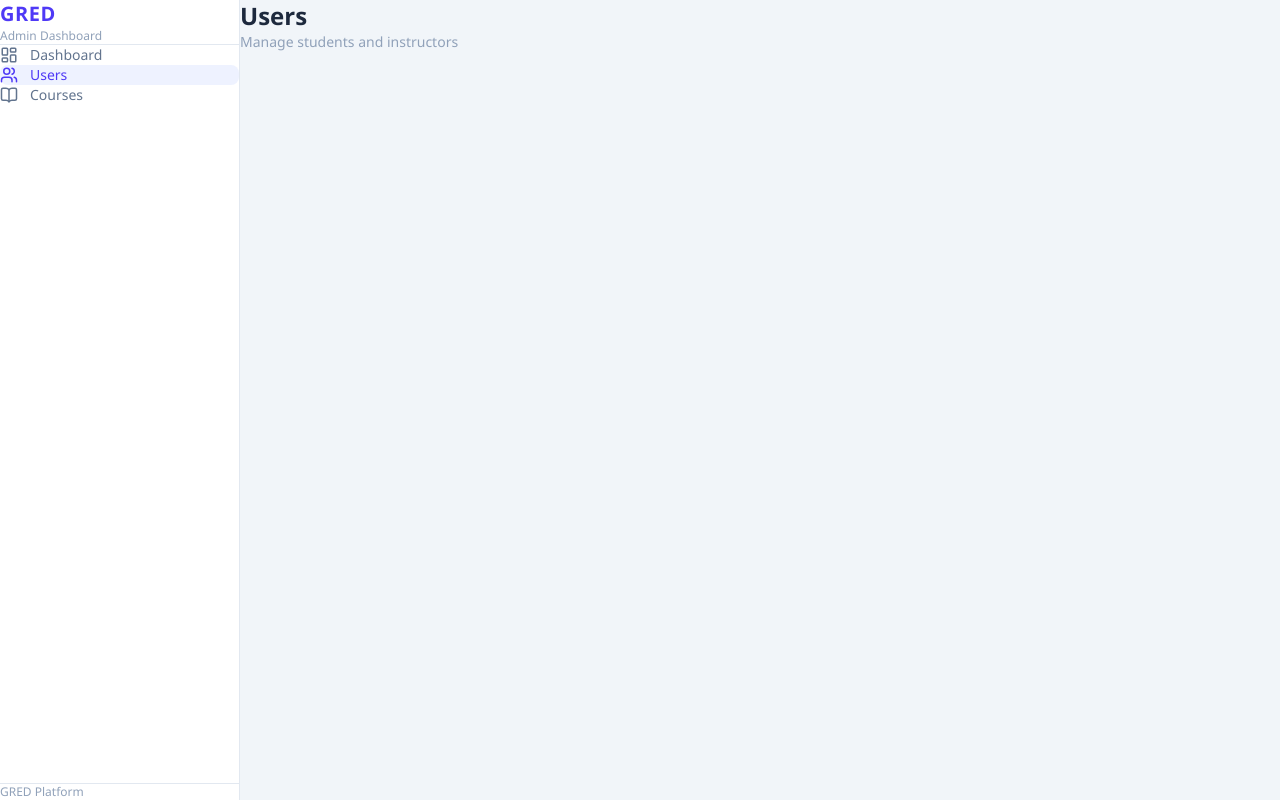
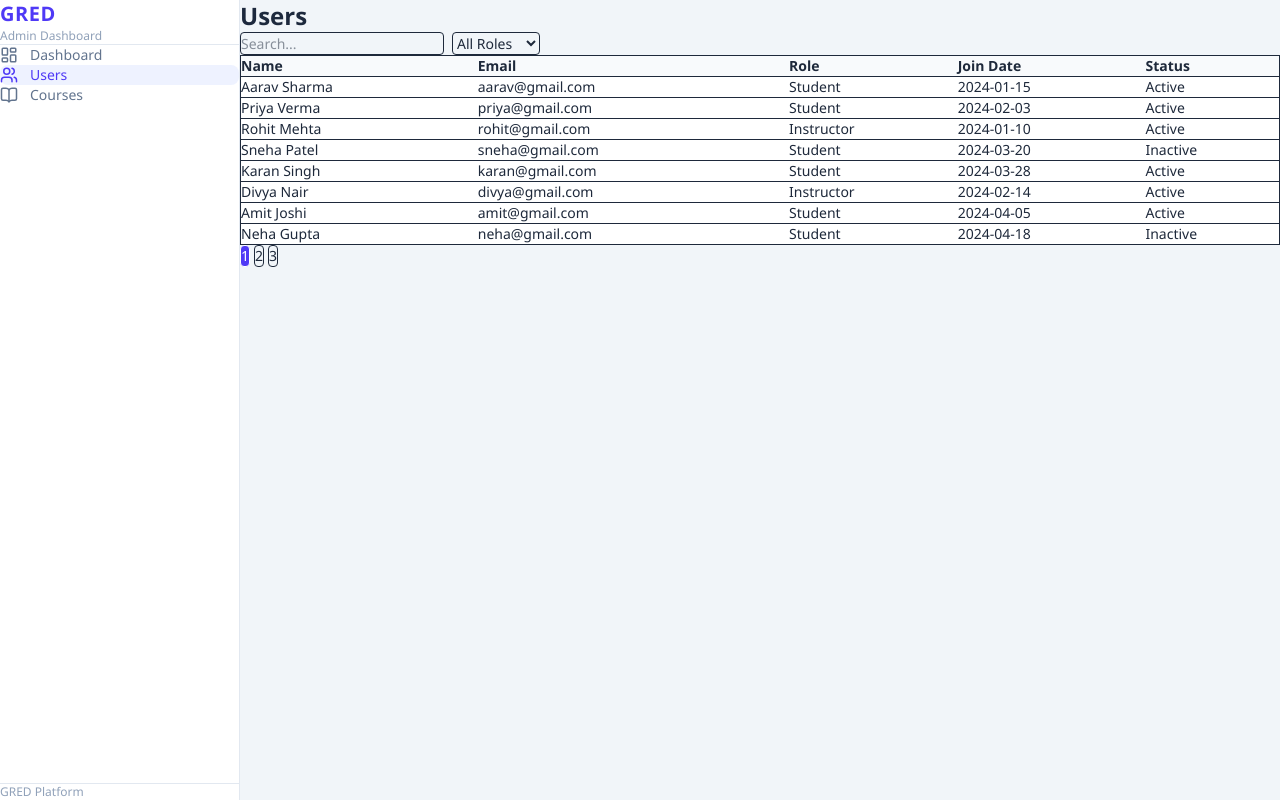
Before and after one commit to ajayygurjar/gred-dashboard, a React (Vite) app: page /users in a window 1280 px wide. Built offline with nearby package versions, Linux system fonts and the light colour scheme.

Commit message:
couses and users page

```diff
--- a/src/components/Layout.jsx
+++ b/src/components/Layout.jsx
@@ -4,7 +4,7 @@ const Layout = ({ children }) => {
     return (<>
         <div className="flex min-h-screen bg-slate-100">
             <Sidebar />
-            <main className="flex-1 p-6 overflow-y-auto">
+            <main className="flex-1 p-8 overflow-y-auto">
                 {children}
             </main>
         </div>
--- a/src/components/RecentEnrollments.jsx
+++ b/src/components/RecentEnrollments.jsx
@@ -1,98 +1,39 @@
 import { users, courses, enrollments } from '../data/dummyData'
 
-const getStatusBadge = (status) => {
-    if (status === 'completed') {
-        return (
-            <span className="px-2.5 py-0.5 rounded-full text-xs font-medium bg-green-50 text-green-600">
-                Completed
-            </span>
-        )
-    }
-    return (
-        <span className="px-2.5 py-0.5 rounded-full text-xs font-medium bg-yellow-50 text-yellow-600">
-            Ongoing
-        </span>
-    )
-}
-
 const RecentEnrollments = () => {
-    const recent = enrollments
-        .slice(-6)
-        .reverse()
-        .map((enrollment) => {
-            const user = users.find((u) => u.id === enrollment.userId)
-            const course = courses.find((c) => c.id === enrollment.courseId)
-            return {
-                id: enrollment.id,
-                userName: user?.name ?? 'Unknown User',
-                courseName: course?.title ?? 'Unknown Course',
-                enrolledOn: enrollment.enrolledOn,
-                status: enrollment.status,
-            }
-        })
+    const recent = enrollments.slice(-6).reverse().map((e) => ({
+        id: e.id,
+        userName: users.find((u) => u.id === e.userId)?.name ?? 'Unknown',
+        courseName: courses.find((c) => c.id === e.courseId)?.title ?? 'Unknown',
+        enrolledOn: e.enrolledOn,
+        status: e.status,
+    }))
 
     return (
-        <div className="bg-white rounded-xl border border-slate-200">
-
-            {/* header */}
-            <div className="px-5 py-4 border-b border-slate-200">
-                <h3 className="text-base font-semibold text-slate-800">
-                    Recent Enrollments
-                </h3>
-                <p className="text-xs text-slate-400 mt-0.5">
-                    Latest 6 enrollment activities
-                </p>
+        <div className="bg-white rounded-xl border border-slate-200 mt-4">
+            <div className="px-5 py-4 border-b border-slate-100">
+                <h3 className="text-base font-semibold text-slate-800">Recent Enrollments</h3>
             </div>
-
-            {/* table */}
-            <div className="overflow-x-auto">
             <table className="w-full text-sm">
-
-                    {/* head */}
-                    <thead>
-                        <tr className="border-b border-slate-200 bg-slate-50">
-                            <th className="text-left px-5 py-3 text-xs font-semibold text-slate-400 uppercase tracking-wide">
-                                Student
-                            </th>
-                            <th className="text-left px-5 py-3 text-xs font-semibold text-slate-400 uppercase tracking-wide">
-                                Course
-                            </th>
-                            <th className="text-left px-5 py-3 text-xs font-semibold text-slate-400 uppercase tracking-wide">
-                                Enrolled On
-                            </th>
-                            <th className="text-left px-5 py-3 text-xs font-semibold text-slate-400 uppercase tracking-wide">
-                                Status
-                            </th>
+                <thead className="bg-slate-50 text-left">
+                    <tr>
+                        <th className="px-5 py-3 border-b border-slate-100 text-slate-500 font-medium">Student</th>
+                        <th className="px-5 py-3 border-b border-slate-100 text-slate-500 font-medium">Course</th>
+                        <th className="px-5 py-3 border-b border-slate-100 text-slate-500 font-medium">Enrolled On</th>
+                        <th className="px-5 py-3 border-b border-slate-100 text-slate-500 font-medium">Status</th>
                     </tr>
                 </thead>
-
-                    {/* body */}
                 <tbody>
-                        {recent.map((row, index) => (
-                            <tr
-                                key={row.id}
-                                className={`border-b border-slate-100 hover:bg-slate-50 transition-colors
-                  ${index === recent.length - 1 ? 'border-b-0' : ''}`}
-                            >
-                                <td className="px-5 py-3.5 font-medium text-slate-700">
-                                    {row.userName}
-                                </td>
-                                <td className="px-5 py-3.5 text-slate-500">
-                                    {row.courseName}
-                                </td>
-                                <td className="px-5 py-3.5 text-slate-400">
-                                    {row.enrolledOn}
-                                </td>
-                                <td className="px-5 py-3.5">
-                                    {getStatusBadge(row.status)}
-                                </td>
+                    {recent.map((row) => (
+                        <tr key={row.id} className="border-b border-slate-50 hover:bg-slate-50">
+                            <td className="px-5 py-3 text-slate-700">{row.userName}</td>
+                            <td className="px-5 py-3 text-slate-500">{row.courseName}</td>
+                            <td className="px-5 py-3 text-slate-400">{row.enrolledOn}</td>
+                            <td className="px-5 py-3 capitalize text-slate-600">{row.status}</td>
                         </tr>
                     ))}
                 </tbody>
-
             </table>
-            </div>
-
         </div>
     )
 }
--- a/src/pages/Courses.jsx
+++ b/src/pages/Courses.jsx
@@ -1,11 +1,83 @@
+import { useState } from "react";
+import { courses } from "../data/dummyData";
+
+const PER_PAGE = 6;
+
 const Courses = () => {
+    const [search, setSearch] = useState("");
+    const [category, setCategory] = useState("all");
+    const [page, setPage] = useState(1);
+
+    const categories = [...new Set(courses.map((c) => c.category))];
+
+    const filtered = courses.filter((c) =>
+        (category === "all" || c.category === category) &&
+        (c.title.toLowerCase().includes(search.toLowerCase()) ||
+            c.instructor.toLowerCase().includes(search.toLowerCase()))
+    );
+
+    const pages = Math.ceil(filtered.length / PER_PAGE);
+    const list = filtered.slice((page - 1) * PER_PAGE, page * PER_PAGE);
+
     return (
-        <>
-            <div>
-                <h2 className="text-2xl font-semibold text-slate-800 mb-1">Courses</h2>
-                <p className="text-sm text-slate-400">Browse and manage all courses</p>
+        <div className="p-2">
+            <h2 className="text-2xl font-semibold text-slate-800 mb-4">Courses</h2>
+
+            <div className="flex gap-2">
+                <input
+                    placeholder="Search..."
+                    value={search}
+                    onChange={(e) => { setSearch(e.target.value); setPage(1); }}
+                    className="border px-3 py-1.5 rounded text-sm"
+                />
+                <select
+                    value={category}
+                    onChange={(e) => { setCategory(e.target.value); setPage(1); }}
+                    className="border px-3 py-1.5 rounded text-sm"
+                >
+                    <option value="all">All Categories</option>
+                    {categories.map((c) => <option key={c} value={c}>{c}</option>)}
+                </select>
             </div>
-        </>
-    )
-}
+
+            <table className="w-full text-sm border-collapse bg-white rounded border">
+                <thead className="bg-slate-50 text-left">
+                    <tr>
+                        <th className="px-4 py-2 border-b">Title</th>
+                        <th className="px-4 py-2 border-b">Instructor</th>
+                        <th className="px-4 py-2 border-b">Category</th>
+                        <th className="px-4 py-2 border-b">Enrollments</th>
+                        <th className="px-4 py-2 border-b">Completion %</th>
+                        <th className="px-4 py-2 border-b">Status</th>
+                    </tr>
+                </thead>
+                <tbody>
+                    {list.map((c) => (
+                        <tr key={c.id} className="border-b hover:bg-slate-50">
+                            <td className="px-4 py-2">{c.title}</td>
+                            <td className="px-4 py-2">{c.instructor}</td>
+                            <td className="px-4 py-2">{c.category}</td>
+                            <td className="px-4 py-2">{c.enrollments}</td>
+                            <td className="px-4 py-2">{c.completionRate}%</td>
+                            <td className="px-4 py-2 capitalize">{c.status}</td>
+                        </tr>
+                    ))}
+                </tbody>
+            </table>
+
+            <div className="flex gap-1 mt-3">
+                {Array.from({ length: pages }, (_, i) => (
+                    <button
+                        key={i}
+                        onClick={() => setPage(i + 1)}
+                        className={`px-3 py-1 text-sm border rounded ${page === i + 1 ? "bg-indigo-600 text-white" : ""}`}
+                    >
+                        {i + 1}
+                    </button>
+                ))}
+            </div>
+        </div>
+    );
+};
+
 export default Courses;
--- a/src/pages/Users.jsx
+++ b/src/pages/Users.jsx
@@ -1,11 +1,80 @@
+import { useState } from "react";
+import { users } from "../data/dummyData";
+
+const PER_PAGE = 8;
+
 const Users = () => {
+    const [search, setSearch] = useState("");
+    const [role, setRole] = useState("all");
+    const [page, setPage] = useState(1);
+
+    const filtered = users.filter((u) =>
+        (role === "all" || u.role === role) &&
+        (u.name.toLowerCase().includes(search.toLowerCase()) ||
+            u.email.toLowerCase().includes(search.toLowerCase()))
+    );
+
+    const pages = Math.ceil(filtered.length / PER_PAGE);
+    const list = filtered.slice((page - 1) * PER_PAGE, page * PER_PAGE);
+
     return (
-        <>
-            <div>
-                <h2 className="text-2xl font-semibold text-slate-800 mb-1">Users</h2>
-                <p className="text-sm text-slate-400">Manage students and instructors</p>
+        <div className="p2">
+            <h2 className="text-2xl font-semibold text-slate-800 mb-4">Users</h2>
+
+            <div className="flex gap-2 mb-4">
+                <input
+                    placeholder="Search..."
+                    value={search}
+                    onChange={(e) => { setSearch(e.target.value); setPage(1); }}
+                    className="border px-3 py-1.5 rounded text-sm"
+                />
+                <select
+                    value={role}
+                    onChange={(e) => { setRole(e.target.value); setPage(1); }}
+                    className="border px-3 py-1.5 rounded text-sm"
+                >
+                    <option value="all">All Roles</option>
+                    <option value="student">Student</option>
+                    <option value="instructor">Instructor</option>
+                </select>
             </div>
-        </>
-    )
-}
+
+            <table className="w-full text-sm border-collapse bg-white rounded border">
+                <thead className="bg-slate-50 text-left">
+                    <tr>
+                        <th className="px-4 py-2 border-b">Name</th>
+                        <th className="px-4 py-2 border-b">Email</th>
+                        <th className="px-4 py-2 border-b">Role</th>
+                        <th className="px-4 py-2 border-b">Join Date</th>
+                        <th className="px-4 py-2 border-b">Status</th>
+                    </tr>
+                </thead>
+                <tbody>
+                    {list.map((u) => (
+                        <tr key={u.id} className="border-b hover:bg-slate-50">
+                            <td className="px-4 py-2">{u.name}</td>
+                            <td className="px-4 py-2">{u.email}</td>
+                            <td className="px-4 py-2 capitalize">{u.role}</td>
+                            <td className="px-4 py-2">{u.joinDate}</td>
+                            <td className="px-4 py-2 capitalize">{u.status}</td>
+                        </tr>
+                    ))}
+                </tbody>
+            </table>
+
+            <div className="flex gap-1 mt-3">
+                {Array.from({ length: pages }, (_, i) => (
+                    <button
+                        key={i}
+                        onClick={() => setPage(i + 1)}
+                        className={`px-3 py-1 text-sm border rounded ${page === i + 1 ? "bg-indigo-600 text-white" : ""}`}
+                    >
+                        {i + 1}
+                    </button>
+                ))}
+            </div>
+        </div>
+    );
+};
+
 export default Users;
```
Also changed, not shown: src/components/CompletionChart.jsx (+13 -42 lines). Lines whose indentation alone changed are shown as unchanged.
